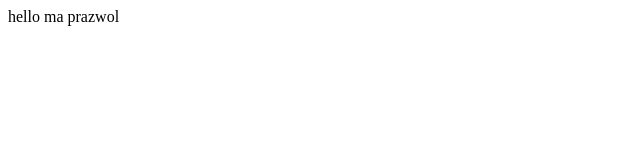
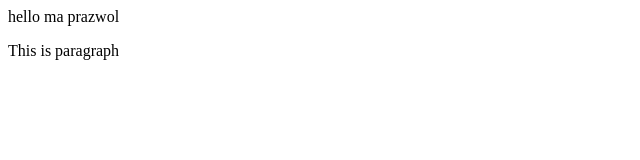
Before and after one commit to prazwool/gces-project, a plain HTML site: page index.html in a window 1280 px wide. Shown: the whole page, without its empty margins (0-640 px from the left). Drawn offline with Linux system fonts and the light colour scheme.

Commit message:
paragraph was added
paragraph aded

```diff
--- a/index.html
+++ b/index.html
@@ -8,5 +8,6 @@
 </head>
 <body>
     hello ma prazwol
+    <P>This is paragraph</p>
 </body>
 </html>
```
